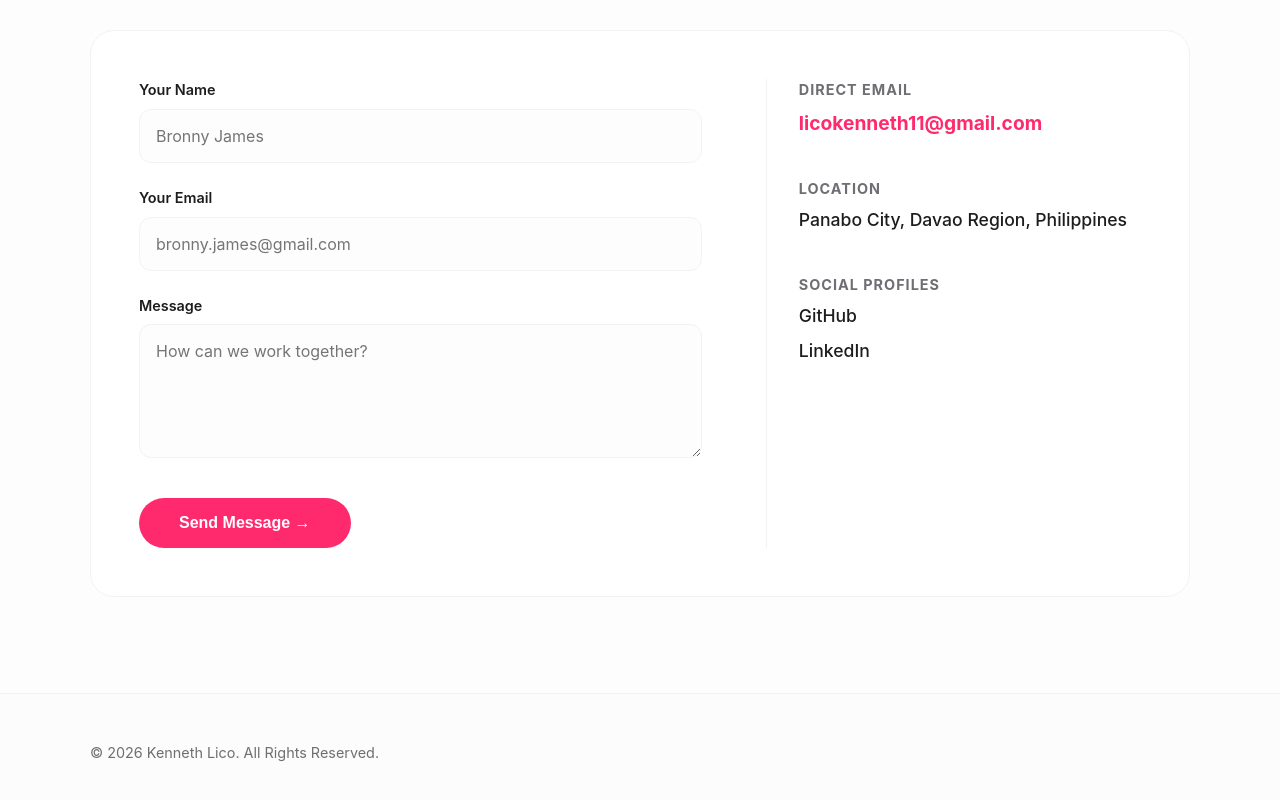
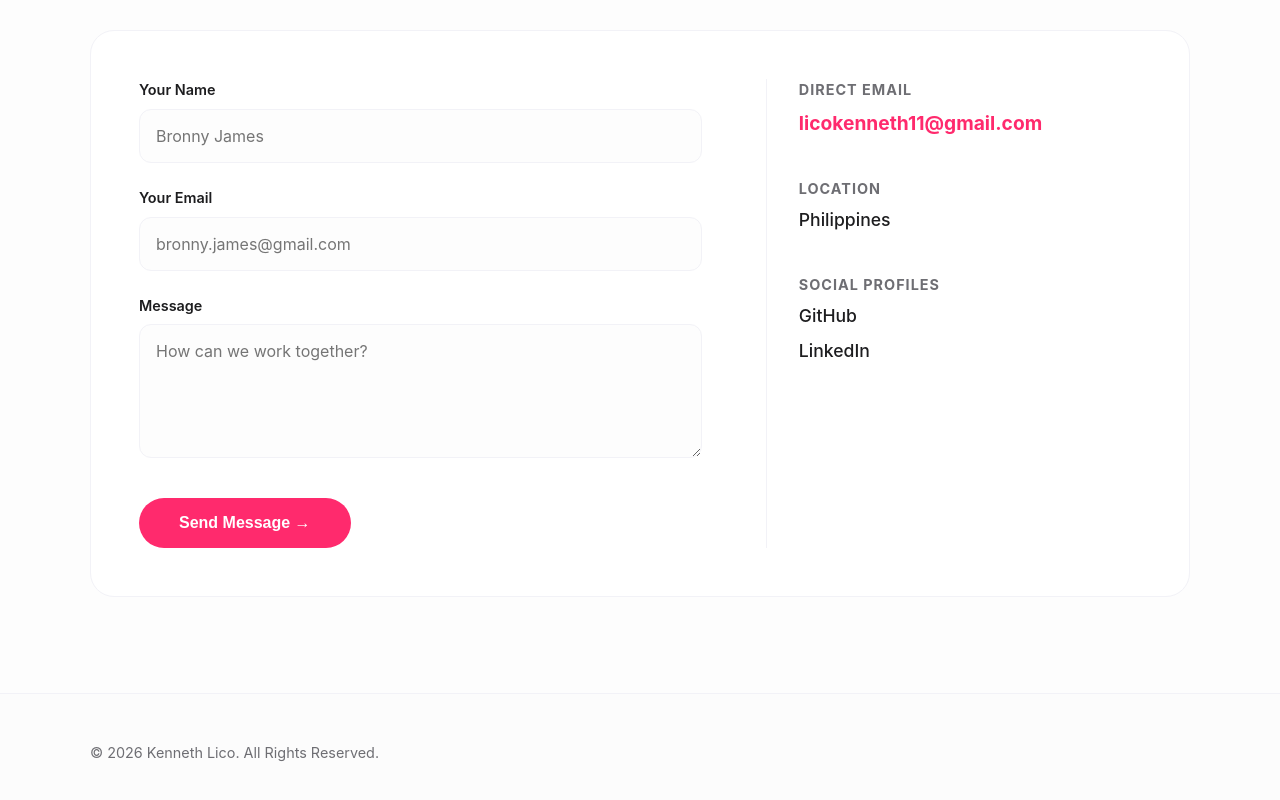
Before and after one commit to YuKennnn/Portfolio-Website, a Vue app: page / in a window 1280 px wide. Shown: the part 5320-6120 px from the top of the page. Built offline with nearby package versions, Linux system fonts and the light colour scheme.

Commit message:
modified the links of the Webapps

```diff
--- a/src/App.vue
+++ b/src/App.vue
@@ -138,7 +138,7 @@ const projects = ref([
     description: 'Lakbay+ is your interactive travel canvas. We analyze commute costs, split expenses among friends, and calculate your daily savings target automatically.',
     tech: ['Vue Native', 'Tailwind', 'Capacitor'],
     image: new URL('../public/images/third-year/lakbay-plus.jfif', import.meta.url).href,
-    link: 'https://github.com/YuKennnn/lakbay-web'
+    link: 'https://lakbay-web-blue.vercel.app/'
   },
   {
     id: 14,
@@ -427,7 +427,7 @@ onUnmounted(() => {
 
             <div class="info-block">
               <h4>Location</h4>
-              <p>Panabo City, Davao Region, Philippines</p>
+              <p>Philippines</p>
             </div>
 
             <div class="info-block">
```
